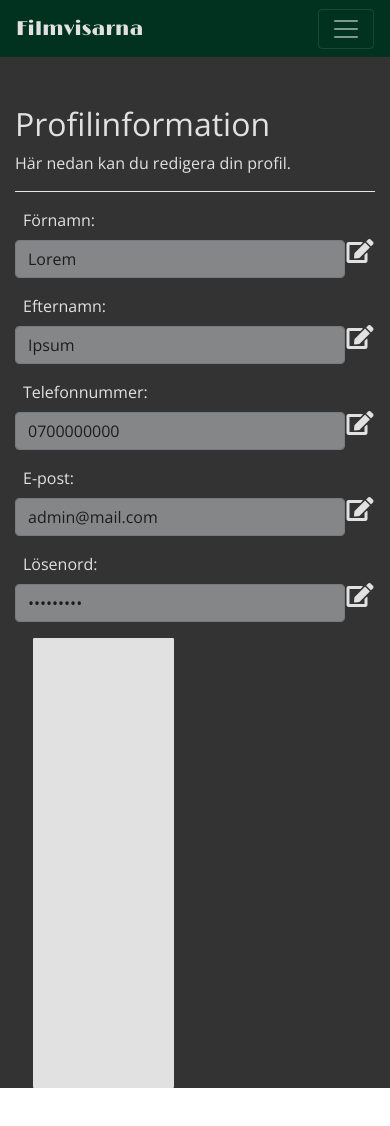
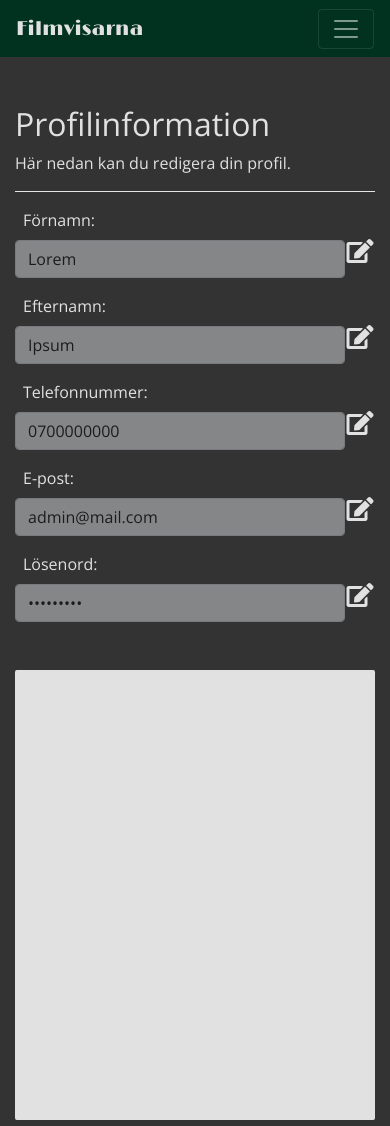
Before and after one commit to chris-mbg/FilmvisarnaAB, a React (Create React App) app: page /profile in a window 390 px wide. Before the commit the page ends 1088 px from the top, so only its background shows below. Built offline with nearby package versions, Linux system fonts and the light colour scheme; no server answers.

Commit message:
Small adjustments for media queries

```diff
--- a/src/components/profile/ReservationListing.js
+++ b/src/components/profile/ReservationListing.js
@@ -1,7 +1,7 @@
 import styles from "../../css/ReservationListing.module.css";
 
 const ReservationListing = () => {
-  return <div className={styles.listing_wrapper}>Reservationlisting</div>;
+  return <div className={styles.listing_wrapper}></div>;
 };
 
 export default ReservationListing;
--- a/src/css/ProfilePage.module.css
+++ b/src/css/ProfilePage.module.css
@@ -5,7 +5,7 @@
 
 #profile_reservation_wrapper {
   display: inline-flex;
-  width: 49%;
+  width: 50%;
 }
 
 /* Media Queries */
@@ -19,14 +19,17 @@
     width: 100%;
   }
 
-  /* #profile_reservation_wrapper {
+  #profile_reservation_wrapper {
     display: inline-flex;
-    width: 50%;
-  } */
+    width: 100%;
+  }
 }
 
 /**
 *** Large screen
 **/
 @media (min-width: 769px) {
+  .profile_container {
+    display: flex;
+  }
 }
--- a/src/css/ReservationListing.module.css
+++ b/src/css/ReservationListing.module.css
@@ -1,7 +1,27 @@
 .listing_wrapper {
-  background-color: #E1E1E1;
+  background-color: #e1e1e1;
   border-radius: 0.5%;
-  margin: auto;
+  margin-top: 5rem;
+  margin-left: auto;
+  margin-right: auto;
   height: 450px;
   width: 80%;
 }
+
+/* Media Queries */
+
+/**
+*** Mobile Screen
+**/
+@media (max-width: 768px) {
+  .listing_wrapper {
+    margin-top: 2rem;
+    width: 100%;
+  }
+}
+
+/**
+*** Large screen
+**/
+@media (min-width: 769px) {
+}
--- a/src/pages/ProfilePage.js
+++ b/src/pages/ProfilePage.js
@@ -5,7 +5,7 @@ import { Container } from "react-bootstrap";
 
 const ProfilePage = () => {
   return (
-    <Container className="mt-5" fluid>
+    <Container className={`${styles.profile_container} mt-5`} fluid>
       <div id={styles.profile_information_wrapper}>
         <ProfileInformation />
       </div>
```
